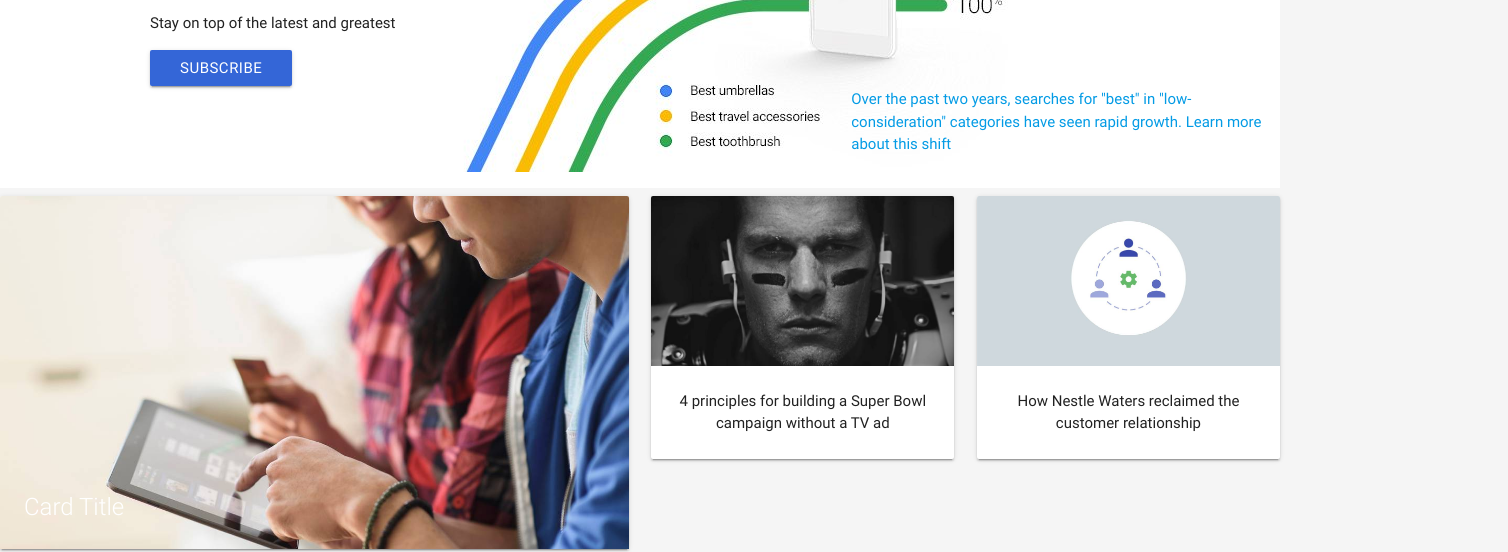
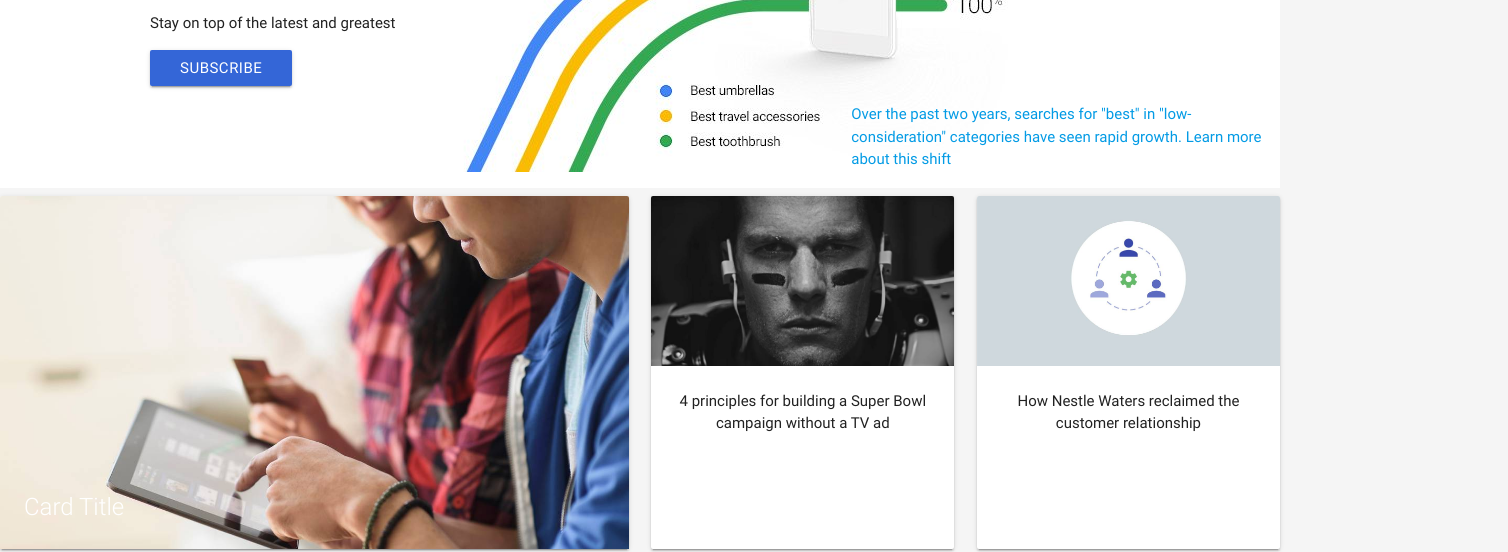
Before and after one commit to tbssnch/think-with-google, a plain HTML site: page index.html in a window 1280 px wide. Shown: the part 276-828 px from the top of the page, 1508 px wide, since content can reach past the window. Drawn offline with nearby package versions, Linux system fonts and the light colour scheme.

Commit message:
add flex to rows and columns

```diff
--- a/css/styles.css
+++ b/css/styles.css
@@ -49,6 +49,14 @@ body {
 
 .hero-image {
   position: relative;
+}
+
+.row {
+  display: flex;
+}
+
+.col {
+  display: flex;
 }
 
 
```
